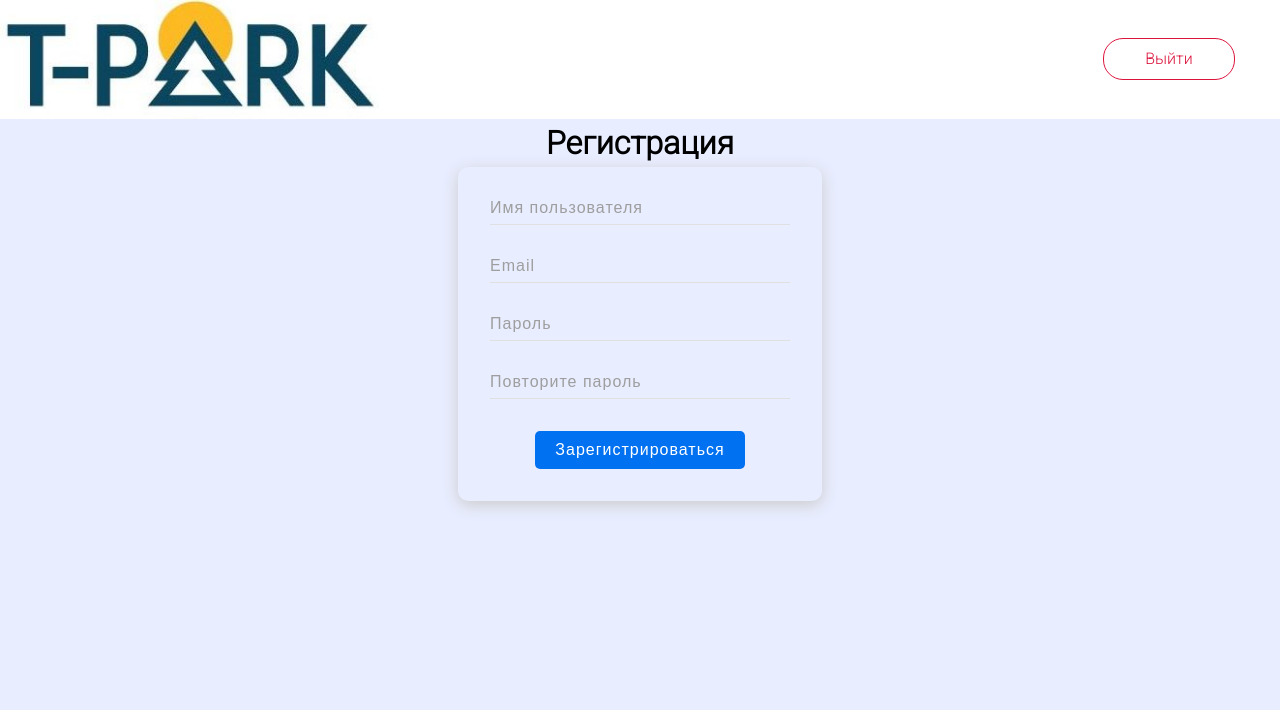
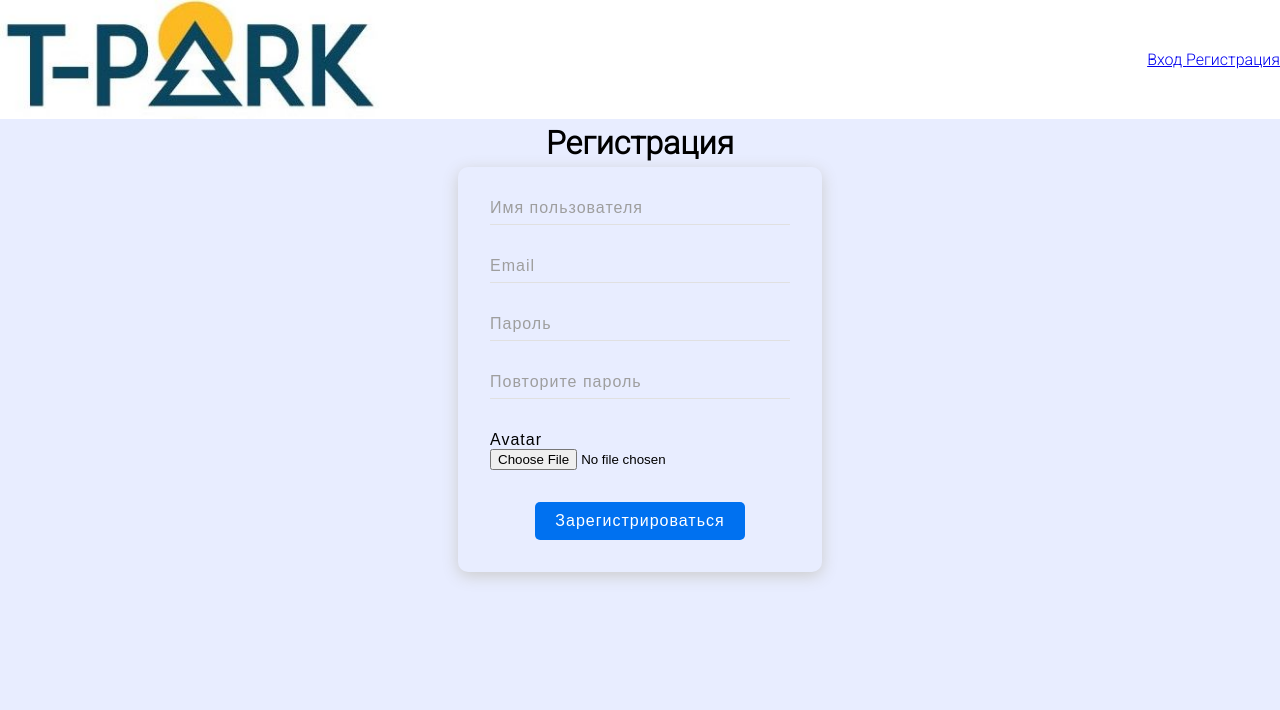
Before and after one commit to Losharik17/Assessment_2.0, a Flask app: page /auth/register in a window 1280 px wide. Shown: the top 710 px of the page. Run offline with Flask 2, Linux system fonts and the light colour scheme; some libraries are stand-ins or nearby versions.

Commit message:
Сохранение изображений

```diff
--- a/app/auth/forms.py
+++ b/app/auth/forms.py
@@ -3,6 +3,7 @@
 from wtforms.validators import ValidationError, DataRequired, Email, EqualTo, Regexp
 from app.models import User
 from wtforms.fields.html5 import DateField
+
 
 
 class LoginForm(FlaskForm):
@@ -14,22 +15,17 @@
 
 class RegistrationForm(FlaskForm):
     username = StringField('Имя пользователя', validators=[DataRequired()])
+    avatar = FileField(validators=[DataRequired()])
     email = StringField('Email', validators=[DataRequired(), Email()])
-    avatar = FileField('Фото', validators=[])
     password = PasswordField('Пароль', validators=[DataRequired()])
     password2 = PasswordField(
         'Повторите пароль', validators=[DataRequired(), EqualTo('password')])
     submit = SubmitField('Зарегистрироваться')
 
-    def validate_username(self, username):
-        user = User.query.filter_by(username=username.data).first()
-        if user is not None:
-            raise ValidationError('Пожалуйса измените имя.')
-
     def validate_email(self, email):
         user = User.query.filter_by(email=email.data).first()
         if user is not None:
-            raise ValidationError('Данная почта уже используется другим пользоваьелем.')
+            raise ValidationError('Данная почта уже используется другим пользователем.')
 
 
 class ResetPasswordRequestForm(FlaskForm):
--- a/app/auth/routes.py
+++ b/app/auth/routes.py
@@ -7,13 +7,15 @@
     ResetPasswordRequestForm, ResetPasswordForm
 from app.models import User, Expert, Admin, Viewer
 from app.auth.email import send_password_reset_email
+import os
+from werkzeug.utils import secure_filename
 
 
 @bp.route('/login', methods=['GET', 'POST'])
 def login():
     # при вводе несущкствующего email ничего не происходит, не высвечиваются ошибки
     if current_user.is_authenticated:
-        return redirect(url_for('main.index'))
+        return redirect(url_for('main.index', user=current_user))
     form = LoginForm()
     if form.validate_on_submit():
 
@@ -38,27 +40,31 @@
 @bp.route('/logout')
 def logout():
     logout_user()
-    return redirect(url_for('main.index'))
+    return redirect(url_for('main.index', user=None))
 
 
 @bp.route('/register', methods=['GET', 'POST'])
 def register():
     if current_user.is_authenticated:
-        return redirect(url_for('main.index'))
+        return redirect(url_for('main.index', user=current_user))
     form = RegistrationForm()
     if form.validate_on_submit():
-        user = User(username=form.username.data, email=form.email.data, avatar=form.avatar.data)
-        if User.query.filter_by(email=form.email.data) or \
-                Expert.query.filter_by(email=form.email.data) or \
-                Admin.query.filter_by(email=form.email.data) or \
-                Viewer.query.filter_by(email=form.email.data):
+        if User.query.filter_by(email=form.email.data) is None or \
+                Expert.query.filter_by(email=form.email.data) is None or \
+                Admin.query.filter_by(email=form.email.data) is None or \
+                Viewer.query.filter_by(email=form.email.data) is None:
             flash('Данная почта уже используется одним из пользователей<br>'
                   'Пожалуйста изпользуйте другой email адрес')
+            return redirect(url_for('auth.register'))
+
+        path = os.path.join('/WEB/T-Park/app/static/images')
+        form.avatar.data.save(os.path.join(path, '{}.webp'.format(form.email.data)))
+        user = User(username=form.username.data, email=form.email.data)
         user.set_password(form.password.data)
         db.session.add(user)
         db.session.commit()
         flash('Регистрация прошла успешно.')
-        return redirect(url_for('auth.login'))
+        return redirect(url_for('main.index'))
     return render_template('auth/register.html', title='Register', form=form)
 
 
--- a/app/main/routes.py
+++ b/app/main/routes.py
@@ -3,7 +3,7 @@
 from flask import render_template, flash, redirect, url_for, request, jsonify, current_app
 from flask_login import current_user, login_required
 from app import db
-from app.main.forms import EditProfileForm, EmptyForm, GradeForm, UserForm, TableForm
+from app.main.forms import EmptyForm, GradeForm, UserForm, TableForm
 from app.models import User, Expert, Grade, Viewer, Admin, ParametersName
 from app.main import bp
 from app.main.smth_in_json import users_in_json, grades_in_json
@@ -12,7 +12,9 @@
 @bp.route('/', methods=['GET', 'POST'])
 @bp.route('/T-Park', methods=['GET', 'POST'])
 def index():
-    return render_template('base.html')
+    if current_user.is_authenticated:
+        return render_template('base.html', user=current_user)
+    return render_template('base.html', user=None)
 
 
 @bp.route('/user/<id>')
--- a/app/models.py
+++ b/app/models.py
@@ -14,7 +14,6 @@
     id = db.Column(db.Integer, unique=True, primary_key=True, autoincrement=True)
     username = db.Column(db.String(64))
     email = db.Column(db.String(128), index=True, unique=True)
-    avatar = db.Column(db.BLOB)
     password_hash = db.Column(db.String(128))
     birthday = db.Column(db.Date)
     team = db.Column(db.String(32))
--- a/app/templates/auth/login.html
+++ b/app/templates/auth/login.html
@@ -11,14 +11,14 @@
                     {{ form.email.label }}
                     {{ form.email(size=32) }}
                     {% for error in form.email.errors %}
-                        <span style="color: red;">[{{ error }}]</span>
+                        <span style="color: red;">{{ error }}</span>
                     {% endfor %}
                 </div>
                 <div class="form_group">
                     {{ form.password.label }}
                     {{ form.password(size=32) }}
                     {% for error in form.password.errors %}
-                        <span style="color: red;">[{{ error }}]</span>
+                        <span style="color: red;">{{ error }}</span>
                     {% endfor %}
                 </div>
                 <p>{{ form.remember_me() }} {{ form.remember_me.label }}</p>
--- a/app/templates/auth/register.html
+++ b/app/templates/auth/register.html
@@ -6,34 +6,41 @@
     <div class="content">
 
         <h1>Регистрация</h1>
-        <form action="" method="post" class="form">
+        <form action="" method="post" enctype="multipart/form-data" class="form">
             {{ form.hidden_tag() }}
             <div class="form_group">
                 {{ form.username.label }}
                 {{ form.username(size=32) }}
                 {% for error in form.username.errors %}
-                    <span style="color: red;">[{{ error }}]</span>
+                    <span style="color: red;">{{ error }}</span>
                 {% endfor %}
             </div>
             <div  class="form_group">
                 {{ form.email.label }}
                 {{ form.email(size=32) }}
                 {% for error in form.email.errors %}
-                    <span style="color: red;">[{{ error }}]</span>
+                    <span style="color: red;">{{ error }}</span>
                 {% endfor %}
             </div>
             <div class="form_group">
                 {{ form.password.label }}
                 {{ form.password(size=32) }}
                 {% for error in form.password.errors %}
-                    <span style="color: red;">[{{ error }}]</span>
+                    <span style="color: red;">{{ error }}</span>
                 {% endfor %}
             </div>
             <div  class="form_group">
                 {{ form.password2.label }}
                 {{ form.password2(size=32) }}
                 {% for error in form.password2.errors %}
-                    <span style="color: red;">[{{ error }}]</span>
+                    <span style="color: red;">{{ error }}</span>
+                {% endfor %}
+            </div>
+            <div  class="form_group">
+                {{ form.avatar.label }}
+                {{ form.avatar }}
+                {% for error in form.avatar.errors %}
+                    <span style="color: red;">{{ error }}</span>
                 {% endfor %}
             </div>
             <div class="submit">{{ form.submit() }}</div>
--- a/app/templates/main_0.html
+++ b/app/templates/main_0.html
@@ -17,11 +17,22 @@
 
 <div class="shapka" >
     <img src="{{ url_for('static', filename='logo.png') }}" alt="">
-    <div class="exit">
-        <a class="exit_button" href="{{ url_for('auth.logout') }}">
-            Выйти
-        </a>
-    </div>
+    {% if title != 'Sign In' and title != 'Register'%}
+        <div class="exit">
+            <a class="exit_button" href="{{ url_for('auth.logout') }}">
+                Выйти
+            </a>
+        </div>
+    {% else %}
+        <div class="buttons">
+            <a class="exit_button" href="{{ url_for('auth.login') }}">
+                Вход
+            </a>
+            <a class="exit_button" href="{{ url_for('auth.register') }}">
+                Регистрация
+            </a>
+        </div>
+    {% endif %}
 </div>
 <div class="content">
     {% block app_content %}{% endblock %}
--- a/config.py
+++ b/config.py
@@ -13,3 +13,5 @@
     MAIL_PASSWORD = os.environ.get('MAIL_PASSWORD')
     ADMINS = ['tankustvotnucke@yandex.ru']
     USER_PER_PAGE = 15
+    UPLOAD_FOLDER = '/app/static/images'
+    ALLOWED_EXTENSIONS = {'png', 'jpg', 'jpeg'}
```
Also changed, not shown: app/main/forms.py (+0 -17 lines), app/templates/base.html (+9 -2 lines), T_Park.db.
